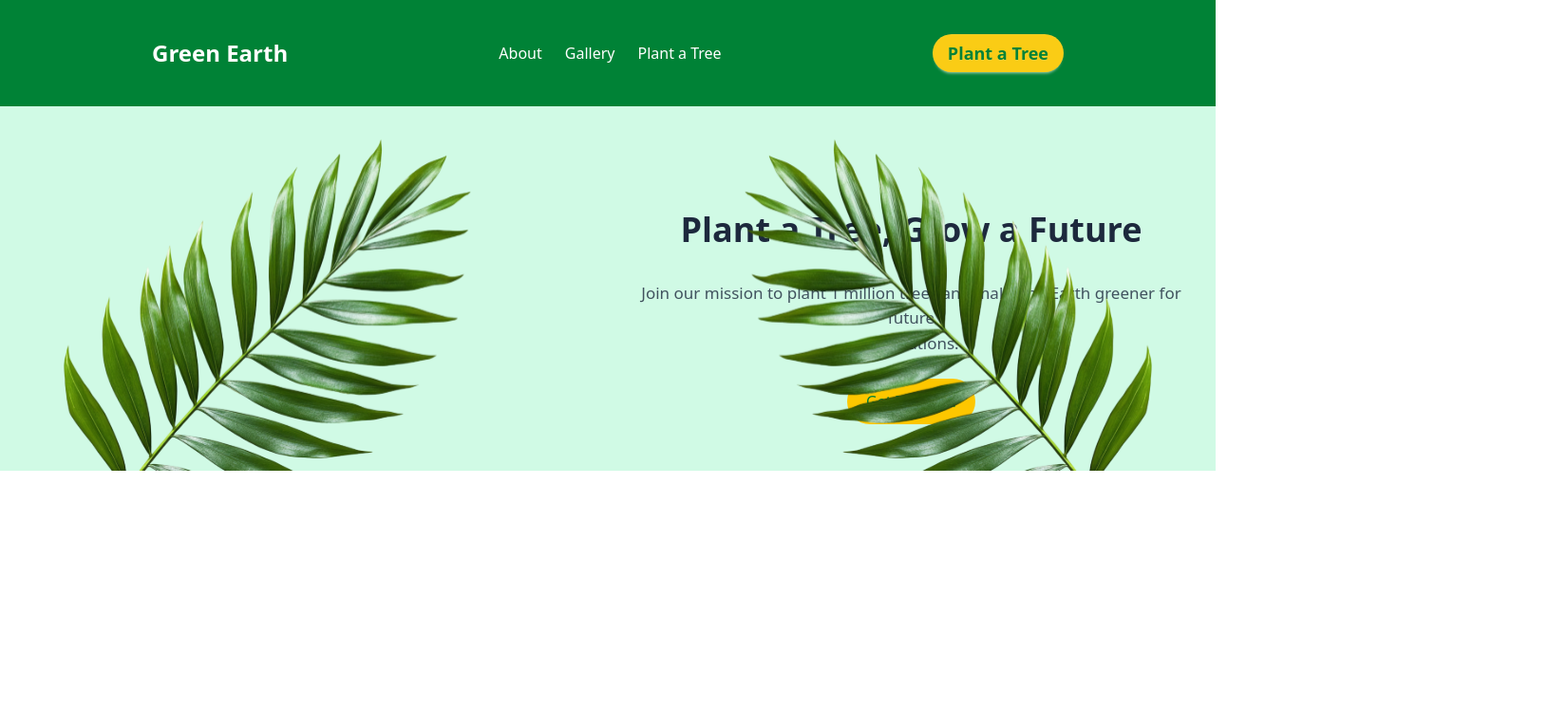
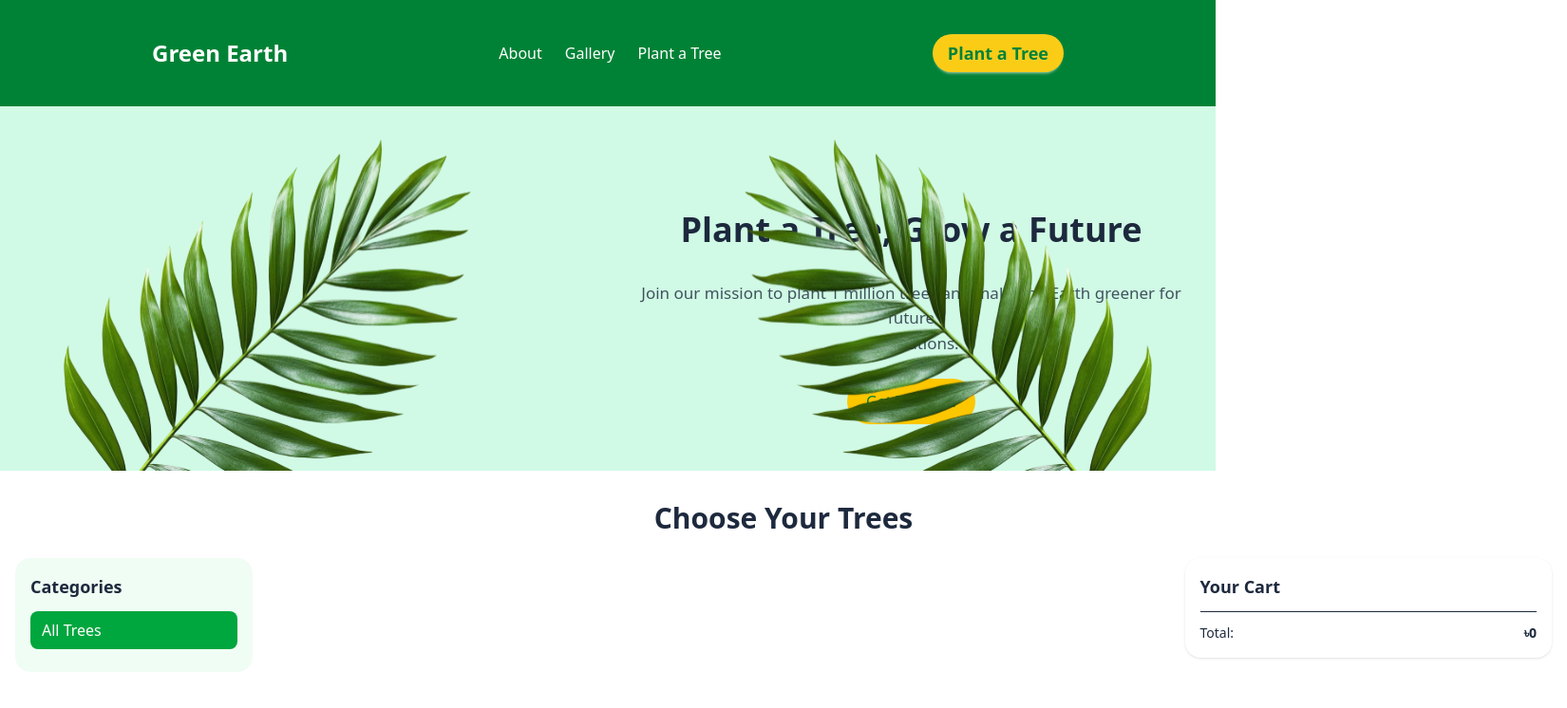
Before and after one commit to nihal0567/assignmentSix, a plain HTML site: page index.html in a window 1280 px wide. Shown: the whole page at 95% size, 1650 px wide, since content can reach past the window. Drawn offline with nearby package versions, Linux system fonts and the light colour scheme.

Commit message:
added a new section for trees

```diff
--- a/index.html
+++ b/index.html
@@ -71,5 +71,54 @@
   <img class="hidden lg:block w-[546px] h-96 absolute right-0 bottom-0" src="./assets/hero-leaf2.png" />
 </div>
 
+<!-- start tress section -->
+<div class="w-full md:w-[1650px] mx-auto py-8 px-4">
+  <h1 class="text-3xl font-semibold text-center mb-6">Choose Your Trees</h1>
+
+  <div class="grid grid-cols-1 sm:grid-cols-2 md:grid-cols-12 gap-6">
+
+<!-- Left: Categories -->
+<div class="col-span-12 md:col-span-4 lg:col-span-2">
+  <div class="bg-green-50 rounded-2xl p-4">
+    <h2 class="font-semibold text-lg mb-3 flex items-center justify-between">
+      Categories
+
+      <!-- Mobile toggle button -->
+      <button id="cat-menu-btn" class="md:hidden text-green-700 focus:outline-none">
+        <svg xmlns="http://www.w3.org/2000/svg" class="h-6 w-6" fill="none" viewBox="0 0 24 24" stroke="currentColor">
+          <path stroke-linecap="round" stroke-linejoin="round" stroke-width="2" d="M4 6h16M4 12h16M4 18h16"/>
+        </svg>
+      </button>
+    </h2>
+
+    <!-- Categories list -->
+    <div id="cat-list" class="hidden md:block">
+      <button id="btn-all" class="w-full text-left px-3 py-2 mb-2 rounded-lg bg-green-600 text-white hover:bg-green-700">
+        All Trees
+      </button>
+      <div id="category-list" class="space-y-2"></div>
+    </div>
+  </div>
+</div>
+
+    <!-- Middle Cards -->
+    <main class="col-span-12 md:col-span-8 lg:col-span-7">
+      <div id="cards" class="grid grid-cols-1 sm:grid-cols-2 md:grid-cols-2 lg:grid-cols-3 gap-6"></div>
+    </main>
+
+    <!-- Right: Cart -->
+    <div class="col-span-12 md:col-span-12 lg:col-span-3">
+      <div class="bg-white rounded-2xl shadow p-4 md:sticky md:top-4">
+        <h2 class="font-semibold text-lg mb-3">Your Cart</h2>
+        <div id="cart-items" class="space-y-2"></div>
+        <div class="border-t pt-3 mt-3 flex justify-between text-sm">
+          <span class="font-medium">Total:</span>
+          <span id="cart-total" class="font-semibold">৳0</span>
+        </div>
+      </div>
+    </div>
+  </div>
+</div>
+
 </body>
 </html>
```
